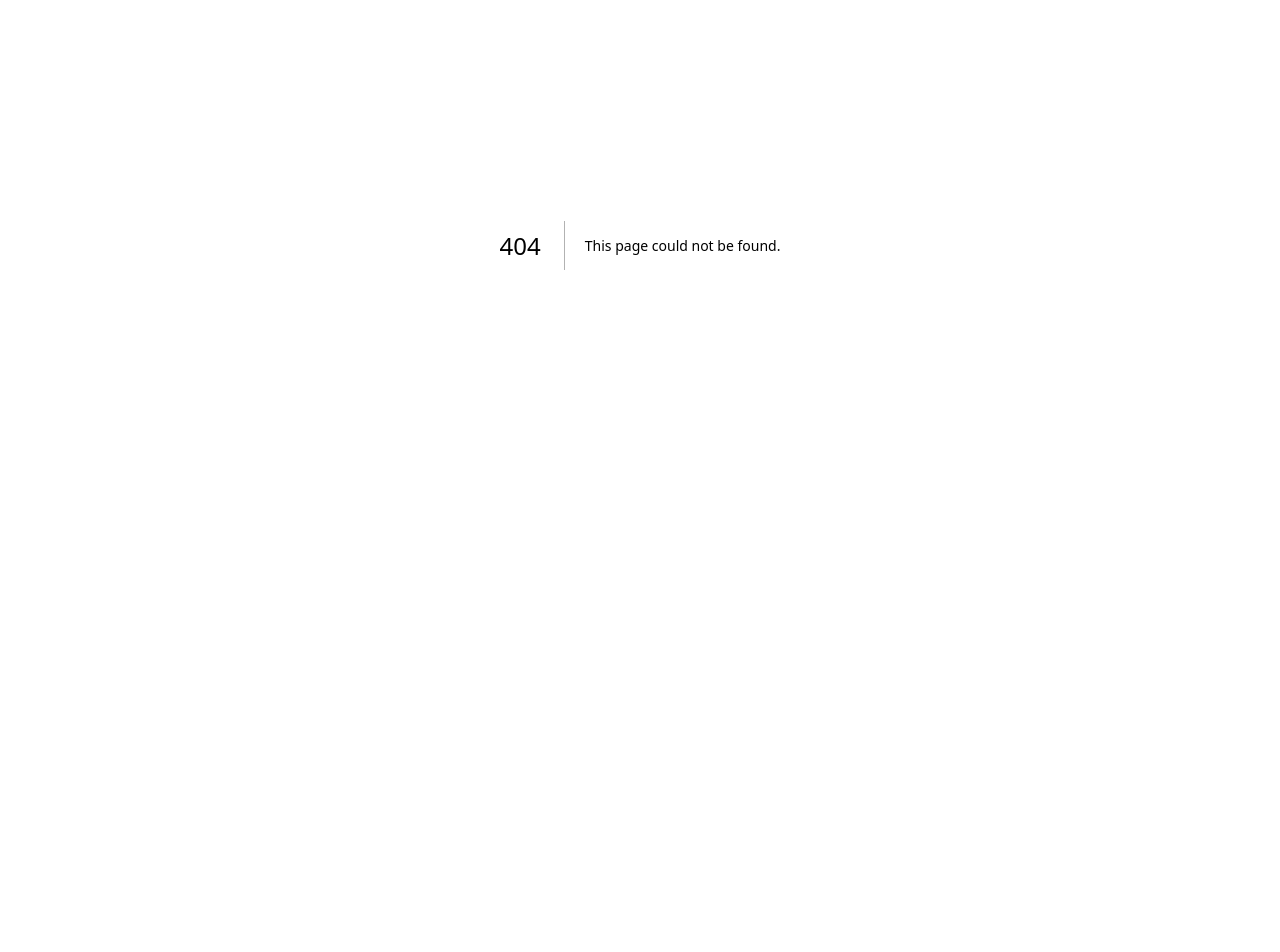
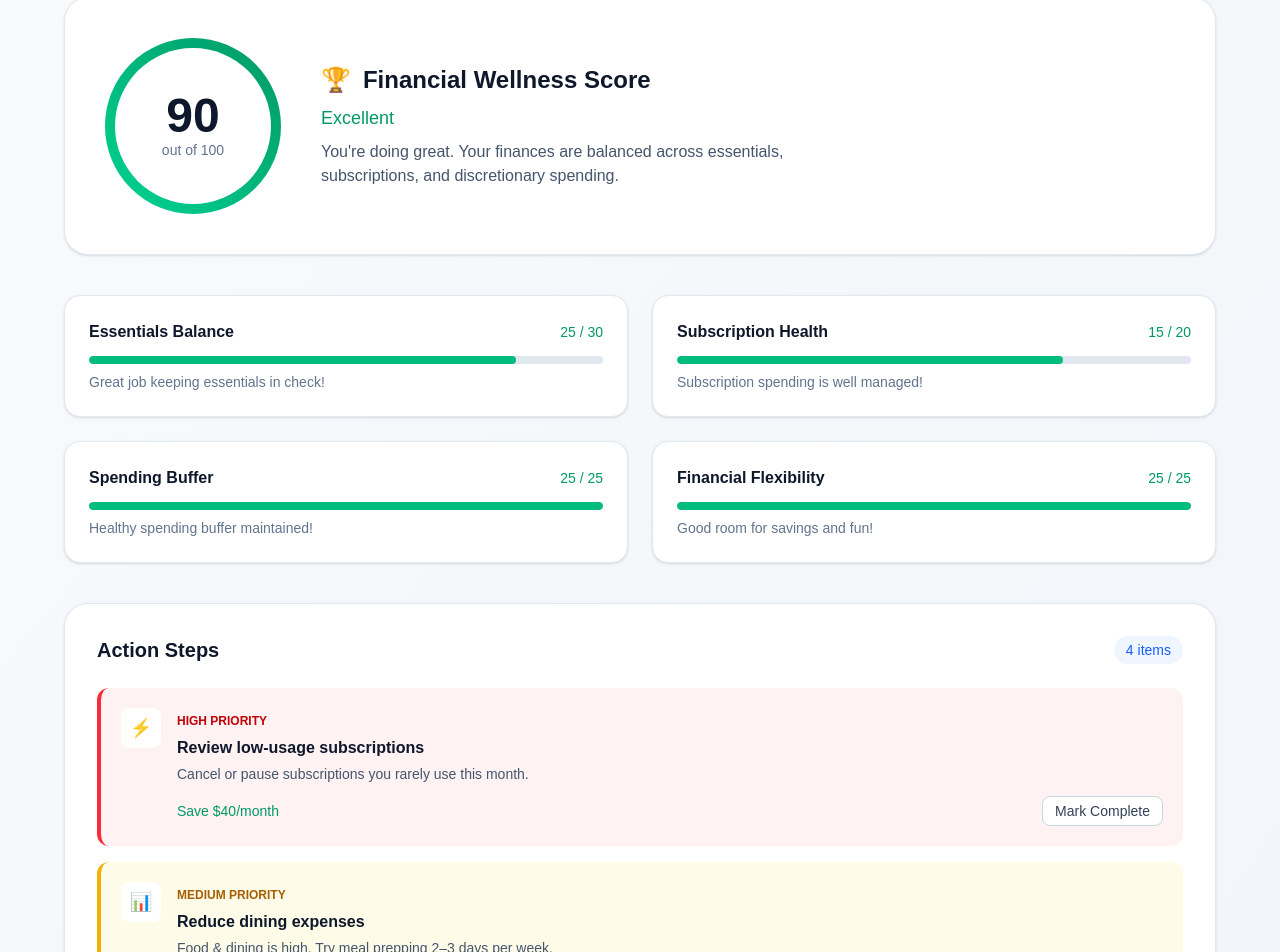
Before and after one commit to evegr4ce/PocketAdvisor, a Next.js app: page /action-plan in a window 1280 px wide. Before the commit this address had no page. Shown: the part 155-1107 px from the top of the page. Before the commit the page ends 800 px from the top, so only its background shows below. Built offline with nearby package versions, Linux system fonts and the light colour scheme.

Commit message:
Action plan made

```diff
--- /dev/null
+++ b/app/action-plan/page.tsx
@@ -0,0 +1,229 @@
+"use client";
+import { useState } from "react";
+
+type ActionItem = {
+  id: string;
+  priority: "high" | "medium" | "low";
+  title: string;
+  description: string;
+  impact: string;
+  completed: boolean;
+};
+
+type Category = {
+  id: string;
+  title: string;
+  score: number;
+  max: number;
+  tip: string;
+};
+
+const demoData = {
+  name: "You",
+  score: 90,
+  grade: "Excellent",
+  summary: "You're doing great. Your finances are balanced across essentials, subscriptions, and discretionary spending.",
+  categories: [
+    { id: "ess", title: "Essentials Balance", score: 25, max: 30, tip: "Great job keeping essentials in check!" },
+    { id: "subs", title: "Subscription Health", score: 15, max: 20, tip: "Subscription spending is well managed!" },
+    { id: "buffer", title: "Spending Buffer", score: 25, max: 25, tip: "Healthy spending buffer maintained!" },
+    { id: "flex", title: "Financial Flexibility", score: 25, max: 25, tip: "Good room for savings and fun!" },
+  ],
+  actions: [
+    {
+      id: "a1",
+      priority: "high",
+      title: "Review low-usage subscriptions",
+      description: "Cancel or pause subscriptions you rarely use this month.",
+      impact: "Save $40/month",
+      completed: false,
+    },
+    {
+      id: "a2",
+      priority: "medium",
+      title: "Reduce dining expenses",
+      description: "Food & dining is high. Try meal prepping 2–3 days per week.",
+      impact: "Save $120/month",
+      completed: false,
+    },
+    {
+      id: "a3",
+      priority: "medium",
+      title: "Implement a shopping pause",
+      description: "Avoid discretionary purchases for 30 days.",
+      impact: "Save $200/month",
+      completed: false,
+    },
+    {
+      id: "a4",
+      priority: "low",
+      title: "Grow emergency fund",
+      description: "Move 20% of leftover cash into savings each month.",
+      impact: "Build $1,200 in 6 months",
+      completed: false,
+    },
+  ],
+};
+
+export default function ActionPlanPage() {
+  const [actions, setActions] = useState<ActionItem[]>(demoData.actions);
+  const [open, setOpen] = useState(true);
+
+  const toggleComplete = (id: string) => {
+    setActions(prev =>
+      prev.map(a => (a.id === id ? { ...a, completed: !a.completed } : a))
+    );
+  };
+
+  const priorityStyles = (p: ActionItem["priority"]) => {
+    if (p === "high") return "border-red-500 bg-red-50 text-red-700";
+    if (p === "medium") return "border-yellow-500 bg-yellow-50 text-yellow-700";
+    return "border-blue-500 bg-blue-50 text-blue-700";
+  };
+
+  return (
+    <div className="min-h-screen bg-gradient-to-br from-slate-50 to-slate-100 px-6 py-12">
+      <div className="mx-auto max-w-6xl space-y-10">
+
+        {/* Header */}
+        <div>
+          <h1 className="text-3xl font-semibold text-slate-900">
+            Action Plan → {demoData.name}
+          </h1>
+          <p className="text-slate-500 mt-1">
+            Personalized financial insights based on your activity
+          </p>
+        </div>
+
+        {/* Score Card */}
+        <div className="rounded-3xl bg-white p-10 shadow-sm border border-slate-200">
+          <div className="flex flex-col lg:flex-row items-center gap-10">
+
+            {/* Score Ring */}
+            <div className="relative flex-shrink-0">
+              <div className="h-44 w-44 rounded-full bg-gradient-to-tr from-emerald-400 to-emerald-600 p-[10px]">
+                <div className="h-full w-full rounded-full bg-white flex flex-col items-center justify-center">
+                  <span className="text-5xl font-semibold text-slate-900">
+                    {demoData.score}
+                  </span>
+                  <span className="text-sm text-slate-500">out of 100</span>
+                </div>
+              </div>
+            </div>
+
+            {/* Text */}
+            <div className="flex-1">
+              <div className="flex items-center gap-3 mb-2">
+                <span className="text-2xl">🏆</span>
+                <h2 className="text-2xl font-semibold text-slate-900">
+                  Financial Wellness Score
+                </h2>
+              </div>
+
+              <p className="text-emerald-600 font-medium text-lg mb-2">
+                {demoData.grade}
+              </p>
+
+              <p className="text-slate-600 max-w-lg">
+                {demoData.summary}
+              </p>
+            </div>
+          </div>
+        </div>
+
+        {/* Category Breakdown */}
+        <div className="grid grid-cols-1 md:grid-cols-2 gap-6">
+          {demoData.categories.map(cat => {
+            const percent = Math.round((cat.score / cat.max) * 100);
+            return (
+              <div
+                key={cat.id}
+                className="rounded-2xl bg-white p-6 border border-slate-200 shadow-sm hover:shadow-md transition"
+              >
+                <div className="flex justify-between items-center mb-3">
+                  <h3 className="font-semibold text-slate-900">{cat.title}</h3>
+                  <span className="text-sm text-emerald-600 font-medium">
+                    {cat.score} / {cat.max}
+                  </span>
+                </div>
+
+                <div className="h-2 w-full rounded-full bg-slate-200 overflow-hidden mb-2">
+                  <div
+                    className="h-full bg-emerald-500 rounded-full transition-all"
+                    style={{ width: `${percent}%` }}
+                  />
+                </div>
+
+                <p className="text-sm text-slate-500">{cat.tip}</p>
+              </div>
+            );
+          })}
+        </div>
+
+        {/* Action Plan Section */}
+        <div className="rounded-3xl bg-white p-8 shadow-sm border border-slate-200">
+          <div
+            className="flex items-center justify-between cursor-pointer mb-6"
+            onClick={() => setOpen(!open)}
+          >
+            <h2 className="text-xl font-semibold text-slate-900">
+              Action Steps
+            </h2>
+            <span className="rounded-full bg-blue-50 px-3 py-1 text-sm text-blue-600">
+              {actions.length} items
+            </span>
+          </div>
+
+          {open && (
+            <div className="space-y-4">
+              {actions.map(action => (
+                <div
+                  key={action.id}
+                  className={`rounded-xl border-l-4 p-5 ${priorityStyles(action.priority)}`}
+                >
+                  <div className="flex items-start gap-4">
+                    <div className="h-10 w-10 flex items-center justify-center rounded-lg bg-white text-lg">
+                      {action.priority === "high" && "⚡"}
+                      {action.priority === "medium" && "📊"}
+                      {action.priority === "low" && "💡"}
+                    </div>
+
+                    <div className="flex-1">
+                      <span className="text-xs font-semibold uppercase">
+                        {action.priority} priority
+                      </span>
+                      <h3 className="font-semibold text-slate-900 mt-1">
+                        {action.title}
+                      </h3>
+                      <p className="text-sm text-slate-600 mt-1">
+                        {action.description}
+                      </p>
+
+                      <div className="mt-3 flex items-center justify-between">
+                        <span className="text-sm font-medium text-emerald-600">
+                          {action.impact}
+                        </span>
+
+                        <button
+                          onClick={() => toggleComplete(action.id)}
+                          className={`text-sm px-3 py-1 rounded-lg border ${
+                            action.completed
+                              ? "bg-emerald-600 text-white border-emerald-600"
+                              : "bg-white text-slate-700 border-slate-300 hover:bg-slate-50"
+                          }`}
+                        >
+                          {action.completed ? "Completed" : "Mark Complete"}
+                        </button>
+                      </div>
+                    </div>
+                  </div>
+                </div>
+              ))}
+            </div>
+          )}
+        </div>
+
+      </div>
+    </div>
+  );
+}
--- a/package.json
+++ b/package.json
@@ -16,7 +16,8 @@
   "devDependencies": {
     "@tailwindcss/postcss": "^4.1.18",
     "@types/node": "25.0.3",
-    "@types/react": "19.2.7",
+    "@types/react": "^19.2.7",
+    "@types/react-dom": "^19.2.3",
     "autoprefixer": "^10.4.23",
     "postcss": "^8.5.6",
     "tailwindcss": "^4.1.18",
```
Also changed, not shown: 1 other file (tests, documents, lock files or other folders).
